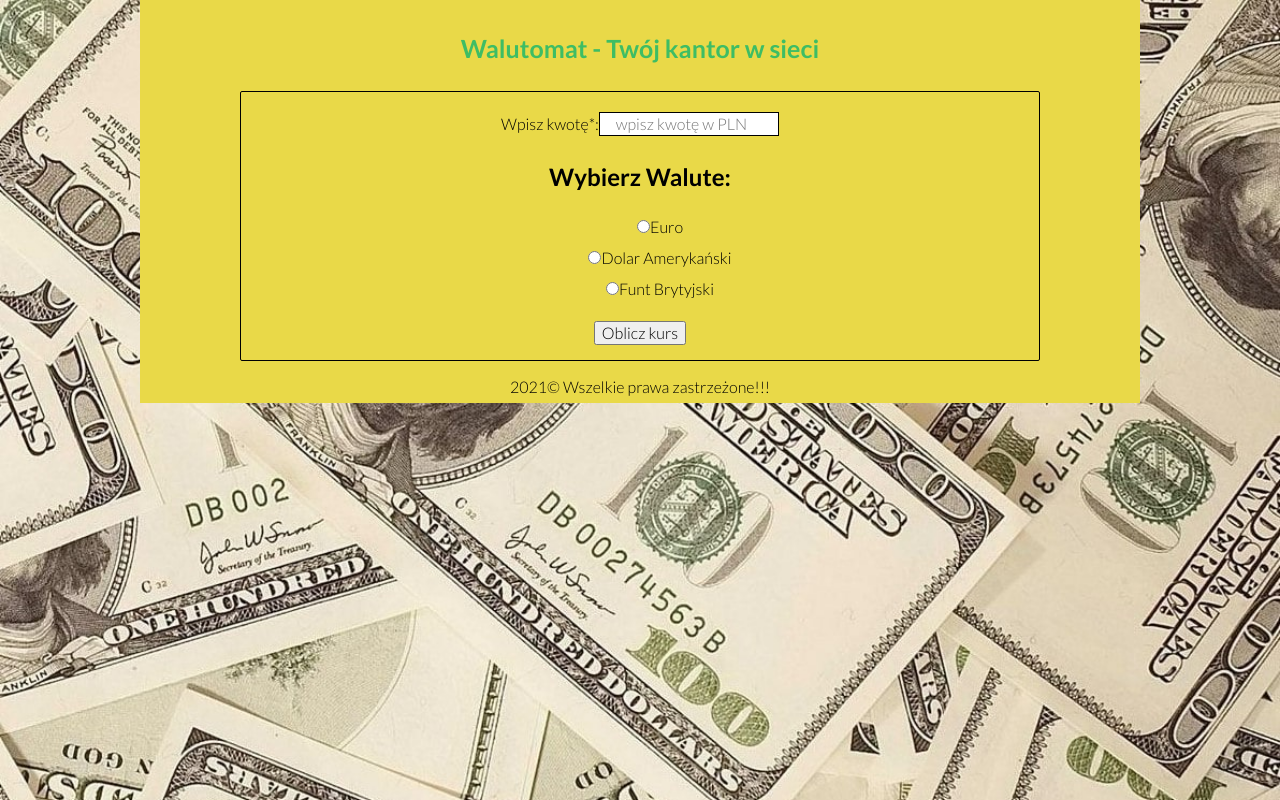
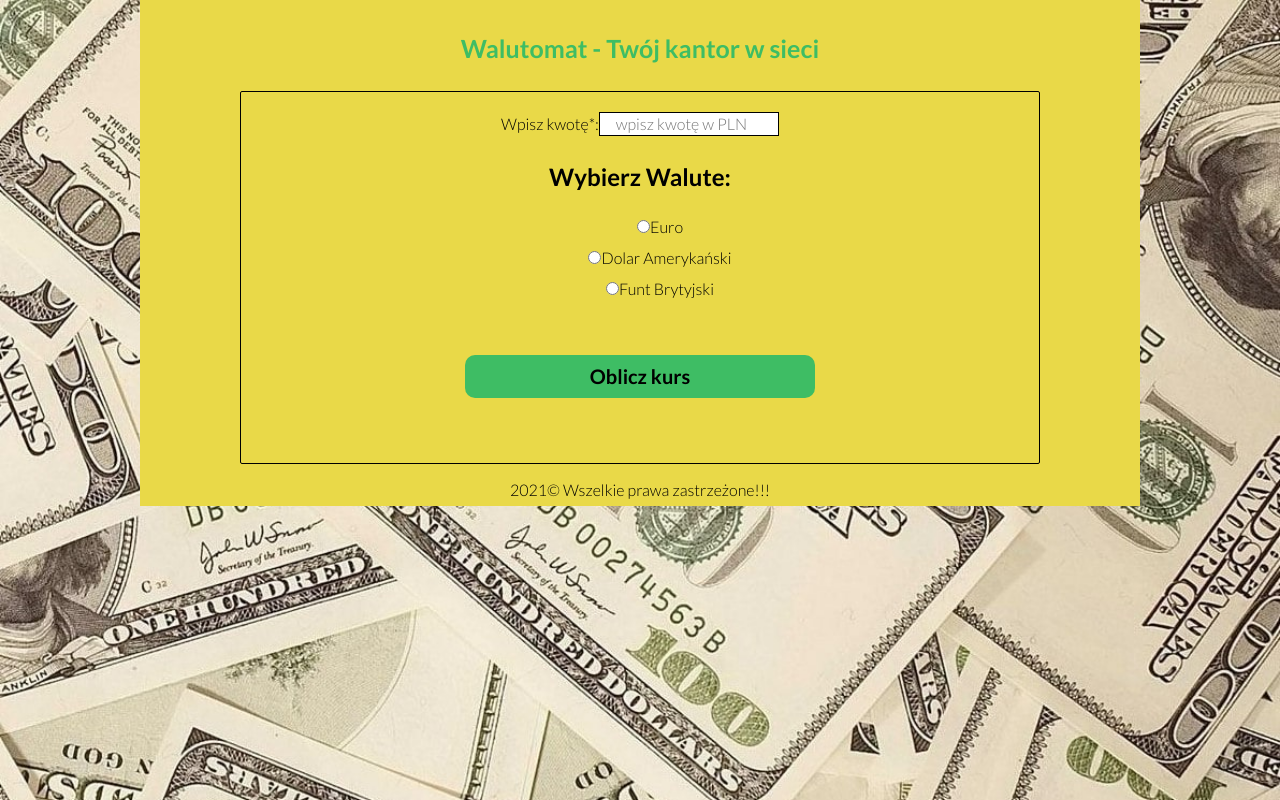
Before and after one commit to widmo25/currency-conventer-react, a React (Create React App) app: page / in a window 1280 px wide. Built offline with nearby package versions, Linux system fonts and the light colour scheme.

Commit message:
add Button Component

```diff
--- /dev/null
+++ b/src/Button/index.js
@@ -0,0 +1,9 @@
+import "./style.css"
+
+const Button = () => {
+    return (<button className="button">
+        Oblicz kurs
+    </button>)
+}
+
+export default Button;
--- /dev/null
+++ b/src/Button/style.css
@@ -0,0 +1,18 @@
+.button {
+    max-width: 350px;
+    width: 100%;
+    background-color: #3ebd64;
+    padding: 10px;
+    margin: 50px auto;
+    display: block;
+    border: none;
+    border-radius: 10px;
+    font-size: 20px;
+    font-weight: bold;
+}
+
+.button:hover {
+    background-color: hsl(138, 51%, 69%);
+    color: #fff;
+    transition: 1s;
+}
--- a/src/Form/index.js
+++ b/src/Form/index.js
@@ -1,35 +1,36 @@
+import Button from "../Button"
 import "./style.css"
 
 const Form = () => {
-    return (<form className="form js-form">
-        <label className="form__label form__label--higlighted">
+    return (
+        <form className="form">
+            <label className="form__label">
                 Wpisz kwotę*:
-            <input className="form__input js-input" type="number" min="0.1" step="any" required
+                <input className="form__input" type="number" min="0.1" step="any" required
                     placeholder="wpisz kwotę w PLN" />
             </label>
             <h2>Wybierz Walute:</h2>
             <ul className="form__listRadio">
                 <li>
                     <label className="form__label">
-                    <input className="form__input js-currency" type="radio" name="currency" value="eur" />
+                        <input className="form__input" type="radio" name="currency" value="eur" />
                         Euro
                     </label>
                 </li>
                 <li>
                     <label className="form__label">
-                    <input className="form__input js-currency" type="radio" name="currency" value="usd" />
+                        <input className="form__input" type="radio" name="currency" value="usd" />
                         Dolar Amerykański
                     </label>
                 </li>
-            <li> <label className="form__label">
-                <input className="form__input js-currency" type="radio" name="currency" value="pound" />
+                <li>
+                    <label className="form__label">
+                        <input className="form__input" type="radio" name="currency" value="pound" />
                         Funt Brytyjski
                     </label>
                 </li>
             </ul>
-        <button className="button js-button">
-            Oblicz kurs
-        </button>
+            <Button/>
         </form>
     )
 }
```
Lines whose indentation alone changed are shown as unchanged.
